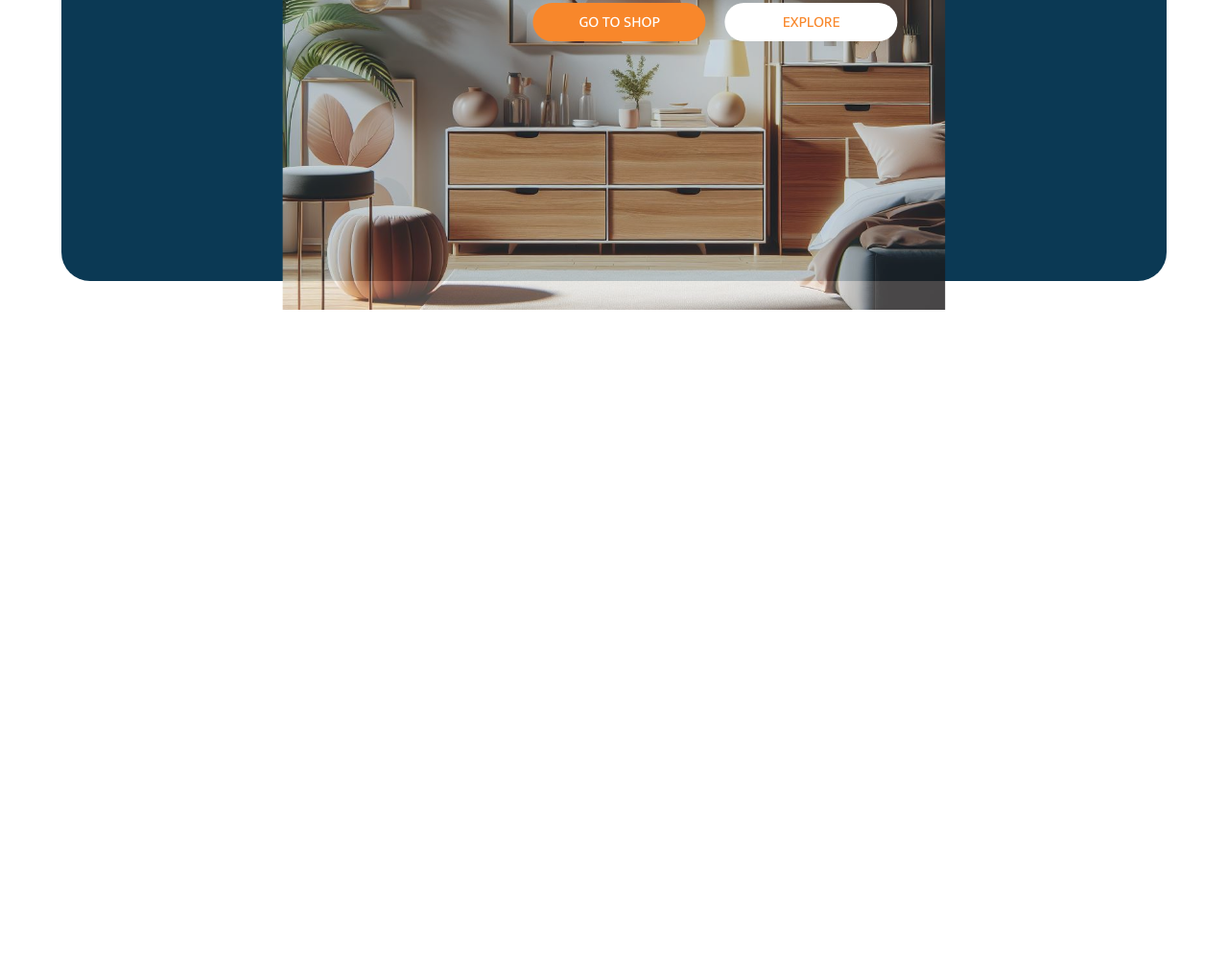
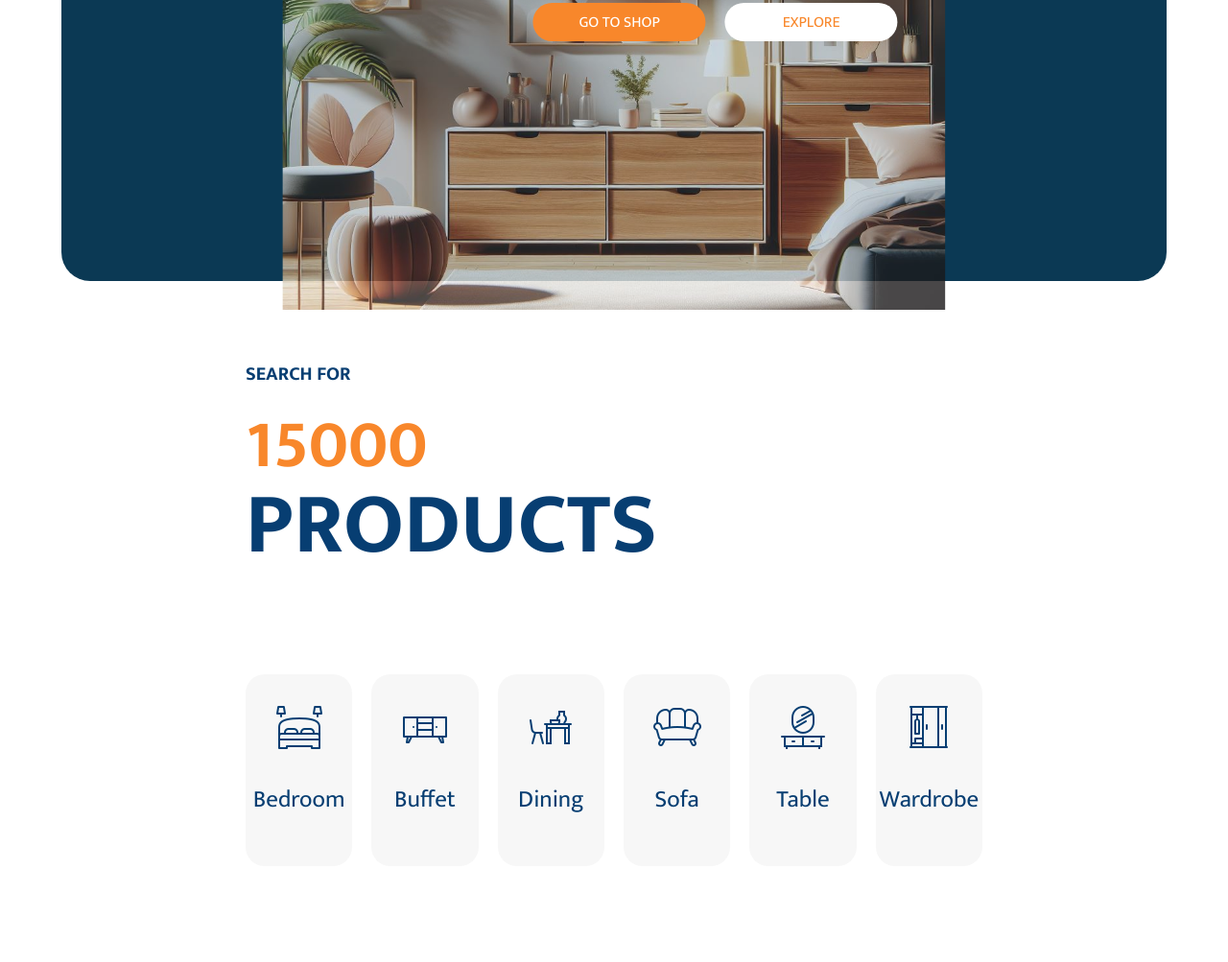
Before and after one commit to zeyadsleem/html-css-js, a plain HTML site: page Furniture/index.html in a window 1280 px wide. Shown: the part 587-1590 px from the top of the page at 96% size. Before the commit the page ends 910 px from the top, so only its background shows below. Drawn offline with Linux system fonts and the light colour scheme; a web font is replaced by a local one.

Commit message:
feat: Furniture/ Style Products Section

```diff
--- a/Furniture/index.html
+++ b/Furniture/index.html
@@ -82,6 +82,42 @@
         </div>
       </div>
       <!-- End of Landing -->
+
+      <!-- Products -->
+      <section class="products">
+        <div class="products-top">
+          <h3>SEARCH FOR</h3>
+          <h2>15000</h2>
+          <h1>PRODUCTS</h1>
+        </div>
+        <div class="products-icons">
+          <div class="bedroom">
+            <img src="images/bedroom.png" alt="" />
+            <span>Bedroom</span>
+          </div>
+          <div class="buffet">
+            <img src="images/buffet.png" alt="" />
+            <span>Buffet</span>
+          </div>
+          <div class="dining">
+            <img src="images/dining.png" alt="" />
+            <span>Dining</span>
+          </div>
+          <div class="sofa">
+            <img src="images/sofa.png" alt="" />
+            <span>Sofa</span>
+          </div>
+          <div class="table">
+            <img src="images/table.png" alt="" />
+            <span>Table</span>
+          </div>
+          <div class="wardrobe">
+            <img src="images/wardrobe.png" alt="" />
+            <span>Wardrobe</span>
+          </div>
+        </div>
+      </section>
+      <!-- End of Products -->
     </div>
     <!-- End of Container -->
   </body>
--- a/Furniture/style.css
+++ b/Furniture/style.css
@@ -211,4 +211,74 @@ html {
 }
 /* End of Landing */
 
+/* Products */
+.products {
+  width: 100%;
+  height: 85vh;
+  display: flex;
+  flex-direction: column;
+  align-items: center;
+  padding-top: 5rem;
+}
+
+.products-top {
+  width: 60%;
+  margin-bottom: 8rem;
+}
+
+.products h3 {
+  font-size: 2rem;
+  color: #073e72;
+}
+
+.products h2 {
+  font-size: 7rem;
+  color: #f8872b;
+}
+
+.products h1 {
+  font-size: 9rem;
+  color: #073e72;
+  margin-top: -5rem;
+}
+
+.products-icons {
+  width: 60%;
+  display: flex;
+  justify-content: space-evenly;
+}
+
+.products-icons div {
+  display: flex;
+  flex-direction: column;
+  align-items: center;
+  width: 18rem;
+  height: 20rem;
+  margin-right: 2rem;
+  background-color: #f7f7f7;
+  padding: 3rem 0;
+  border-radius: 2rem;
+  cursor: pointer;
+  transition: all 0.4s;
+}
+
+.products-icons div:hover {
+  background-color: #fff;
+  box-shadow: 0 1rem 3rem rgba(0, 0, 0, 0.1);
+}
+
+.products-icons div:last-child {
+  margin-right: 0;
+}
+
+.products-icons div img {
+  margin-bottom: 3rem;
+}
+
+.products-icons div span {
+  font-size: 2.5rem;
+  color: #073e72;
+}
+
+/* End of Products */
 /* End of Container */
```
Also changed, not shown: Furniture/images/bedroom.png (added), Furniture/images/buffet.png (added), Furniture/images/dining.png (added), Furniture/images/sofa.png (added), Furniture/images/table.png (added), Furniture/images/wardrobe.png (added).
